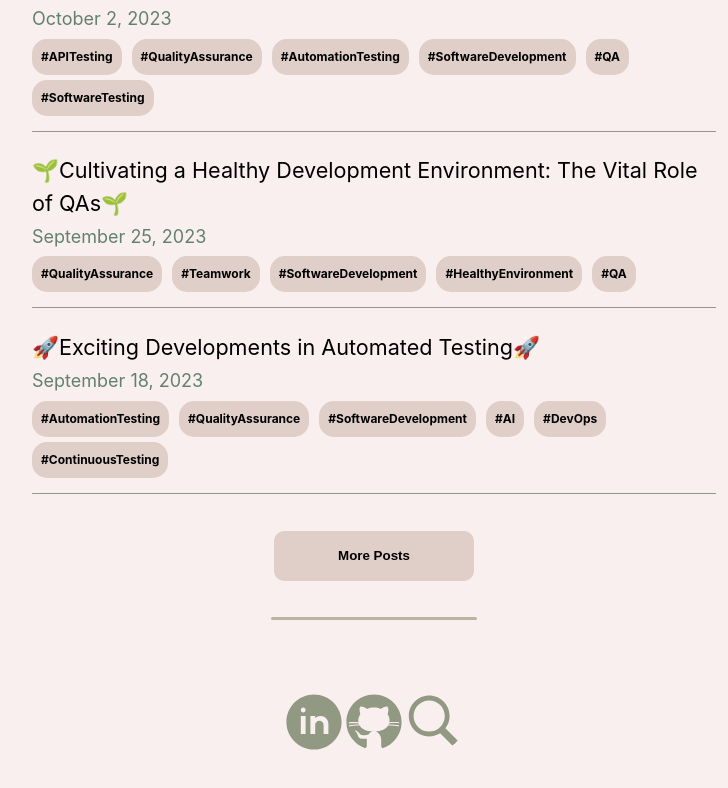
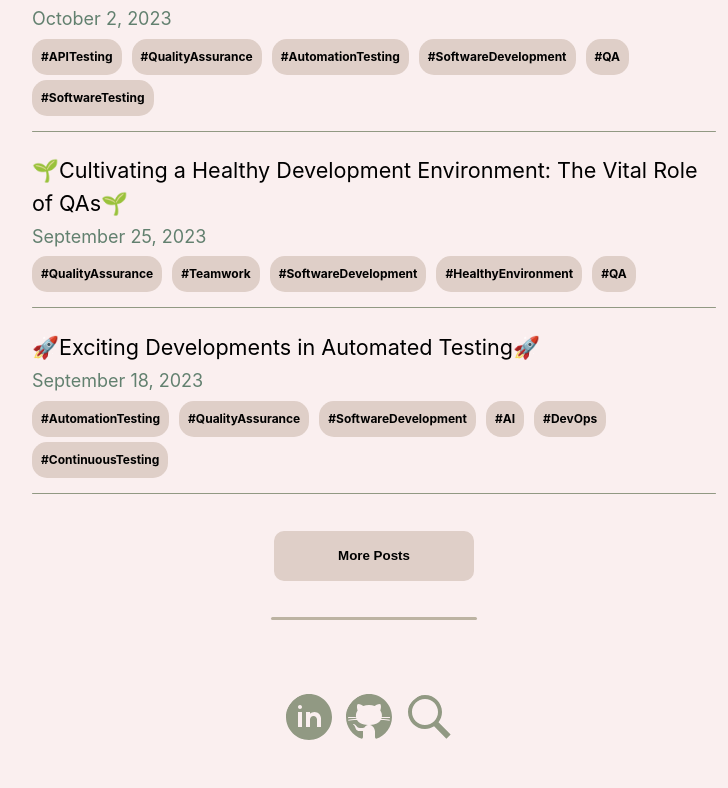
Before and after one commit to o-holyshevskyi/oh-blog, a Next.js app: page / in a window 1280 px wide. Shown: the part 1040-1828 px from the top of the page, without its empty margins (266-994 px from the left). Built offline with nearby package versions, Linux system fonts and the light colour scheme.

Commit message:
fix bug with refresh

```diff
--- a/components/layout/layout.tsx
+++ b/components/layout/layout.tsx
@@ -12,7 +12,7 @@ const socialLinks = (theme: string) => [
   {
     name: 'LinkedIn',
     url: 'https://www.linkedin.com/in/oleksandr-holyshevskyi/',
-    img: <svg className={`${utilStyles.borderCircle} ${utilStyles.socialMediaImg}`} fill={theme === 'light' ? 'var(--primary-dim)' : 'var(--primary-dim)'} xmlns="http://www.w3.org/2000/svg" x="0px" y="0px" width="50" height="50" viewBox="0 0 50 50">
+    img: <svg className={`${utilStyles.borderCircle} ${utilStyles.socialMediaImg}`} fill={theme === 'light' ? 'var(--primary-dim)' : 'var(--primary-dim)'} xmlns="http://www.w3.org/2000/svg" x="0px" y="0px" width="50" height="50">
             <path d="M25,2C12.318,2,2,12.317,2,25s10.318,23,23,23s23-10.317,23-23S37.682,2,25,2z M18,35h-4V20h4V35z M16,17 c-1.105,0-2-0.895-2-2c0-1.105,0.895-2,2-2s2,0.895,2,2C18,16.105,17.105,17,16,17z M37,35h-4v-5v-2.5c0-1.925-1.575-3.5-3.5-3.5 S26,25.575,26,27.5V35h-4V20h4v1.816C27.168,20.694,28.752,20,30.5,20c3.59,0,6.5,2.91,6.5,6.5V35z"></path>
         </svg>,
     target: '_blank'
@@ -20,7 +20,7 @@ const socialLinks = (theme: string) => [
   {
     name: 'GitHub',
     url: 'https://github.com/o-holyshevskyi',
-    img: <svg className={`${utilStyles.borderCircle} ${utilStyles.socialMediaImg}`} fill={theme === 'light' ? 'var(--primary-dim)' : 'var(--primary-dim)'} xmlns="http://www.w3.org/2000/svg" x="0px" y="0px" width="50" height="50" viewBox="0 0 50 50">
+    img: <svg className={`${utilStyles.borderCircle} ${utilStyles.socialMediaImg}`} fill={theme === 'light' ? 'var(--primary-dim)' : 'var(--primary-dim)'} xmlns="http://www.w3.org/2000/svg" x="0px" y="0px" width="50" height="50">
           <path d="M17.791,46.836C18.502,46.53,19,45.823,19,45v-5.4c0-0.197,0.016-0.402,0.041-0.61C19.027,38.994,19.014,38.997,19,39 c0,0-3,0-3.6,0c-1.5,0-2.8-0.6-3.4-1.8c-0.7-1.3-1-3.5-2.8-4.7C8.9,32.3,9.1,32,9.7,32c0.6,0.1,1.9,0.9,2.7,2c0.9,1.1,1.8,2,3.4,2 c2.487,0,3.82-0.125,4.622-0.555C21.356,34.056,22.649,33,24,33v-0.025c-5.668-0.182-9.289-2.066-10.975-4.975 c-3.665,0.042-6.856,0.405-8.677,0.707c-0.058-0.327-0.108-0.656-0.151-0.987c1.797-0.296,4.843-0.647,8.345-0.714 c-0.112-0.276-0.209-0.559-0.291-0.849c-3.511-0.178-6.541-0.039-8.187,0.097c-0.02-0.332-0.047-0.663-0.051-0.999 c1.649-0.135,4.597-0.27,8.018-0.111c-0.079-0.5-0.13-1.011-0.13-1.543c0-1.7,0.6-3.5,1.7-5c-0.5-1.7-1.2-5.3,0.2-6.6 c2.7,0,4.6,1.3,5.5,2.1C21,13.4,22.9,13,25,13s4,0.4,5.6,1.1c0.9-0.8,2.8-2.1,5.5-2.1c1.5,1.4,0.7,5,0.2,6.6c1.1,1.5,1.7,3.2,1.6,5 c0,0.484-0.045,0.951-0.11,1.409c3.499-0.172,6.527-0.034,8.204,0.102c-0.002,0.337-0.033,0.666-0.051,0.999 c-1.671-0.138-4.775-0.28-8.359-0.089c-0.089,0.336-0.197,0.663-0.325,0.98c3.546,0.046,6.665,0.389,8.548,0.689 c-0.043,0.332-0.093,0.661-0.151,0.987c-1.912-0.306-5.171-0.664-8.879-0.682C35.112,30.873,31.557,32.75,26,32.969V33 c2.6,0,5,3.9,5,6.6V45c0,0.823,0.498,1.53,1.209,1.836C41.37,43.804,48,35.164,48,25C48,12.318,37.683,2,25,2S2,12.318,2,25 C2,35.164,8.63,43.804,17.791,46.836z"></path>
         </svg>,
     target: '_blank'
@@ -28,7 +28,7 @@ const socialLinks = (theme: string) => [
   {
     name: 'About',
     url: '/about',
-    img: <svg className={`${utilStyles.borderCircle} ${utilStyles.socialMediaImg}`} fill={theme === 'light' ? 'var(--primary-dim)' : 'var(--primary-dim)'} xmlns="http://www.w3.org/2000/svg" x="0px" y="0px" width="50" height="50" viewBox="0 0 50 50">
+    img: <svg className={`${utilStyles.borderCircle} ${utilStyles.socialMediaImg}`} fill={theme === 'light' ? 'var(--primary-dim)' : 'var(--primary-dim)'} xmlns="http://www.w3.org/2000/svg" x="0px" y="0px" width="50" height="50">
           <path d="M 21 3 C 11.601563 3 4 10.601563 4 20 C 4 29.398438 11.601563 37 21 37 C 24.355469 37 27.460938 36.015625 30.09375 34.34375 L 42.375 46.625 L 46.625 42.375 L 34.5 30.28125 C 36.679688 27.421875 38 23.878906 38 20 C 38 10.601563 30.398438 3 21 3 Z M 21 7 C 28.199219 7 34 12.800781 34 20 C 34 27.199219 28.199219 33 21 33 C 13.800781 33 8 27.199219 8 20 C 8 12.800781 13.800781 7 21 7 Z"></path>
         </svg>,
     target: '_self'
@@ -57,7 +57,6 @@ export default function Layout({ children, home }: { children: React.ReactNode,
         {home ? (
           <>
             <SetTheme handleTheme={handleTheme}></SetTheme>
-
             <Link
               href='/about'
             >
@@ -83,6 +82,9 @@ export default function Layout({ children, home }: { children: React.ReactNode,
           </>
         ) : (
           <>
+            <div style={{display: 'none'}}>
+              <SetTheme handleTheme={handleTheme}></SetTheme>
+            </div>
             <Link href="/">
               <Image
                 priority
```
